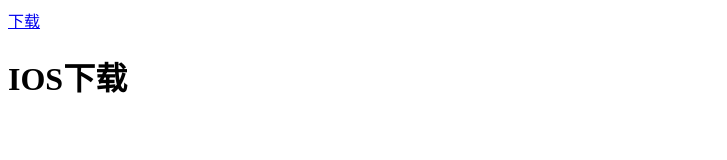
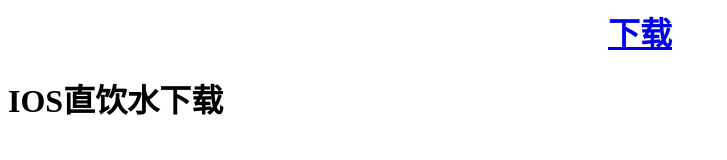
Before and after one commit to gx990119934/ios-app, a plain HTML site: page index.html in a window 1280 px wide. Shown: the whole page, without its empty margins (0-727 px from the left). Drawn offline with Linux system fonts and the light colour scheme.

Commit message:
Update index.html

```diff
--- a/index.html
+++ b/index.html
@@ -10,9 +10,9 @@
 
 <body>
 
-<a href="itms-services://?action=download-manifest&url=https://raw.githubusercontent.com/gx990119934/ios-app/master/manifest.plist">下载</a>
+<h1 style="text-align:center"><a href="itms-services://?action=download-manifest&url=https://raw.githubusercontent.com/gx990119934/ios-app/master/manifest.plist">下载</a><h1>
 
-<h1>IOS下载</h1>
+<h1>IOS直饮水下载</h1>
 
 </body>
 
```
